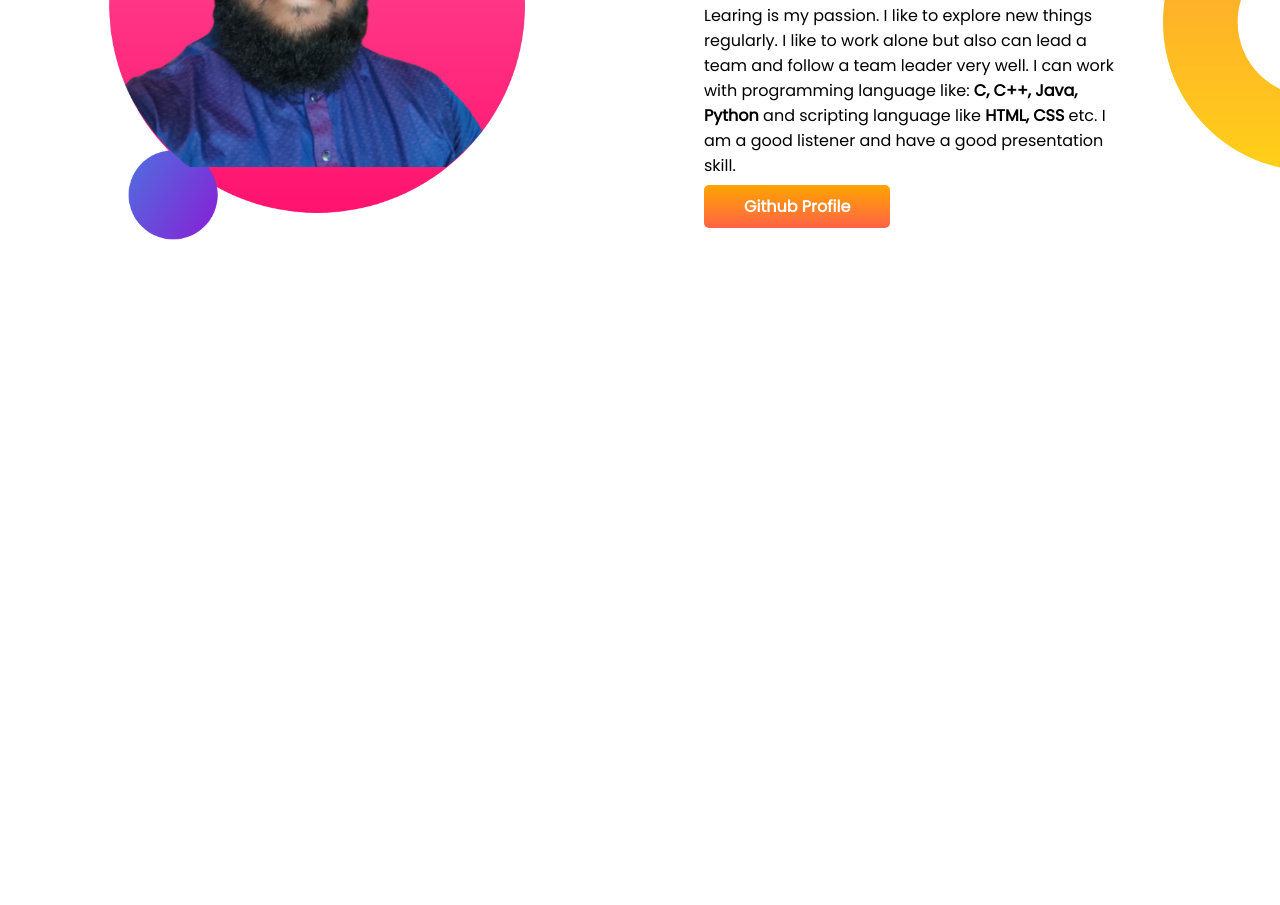
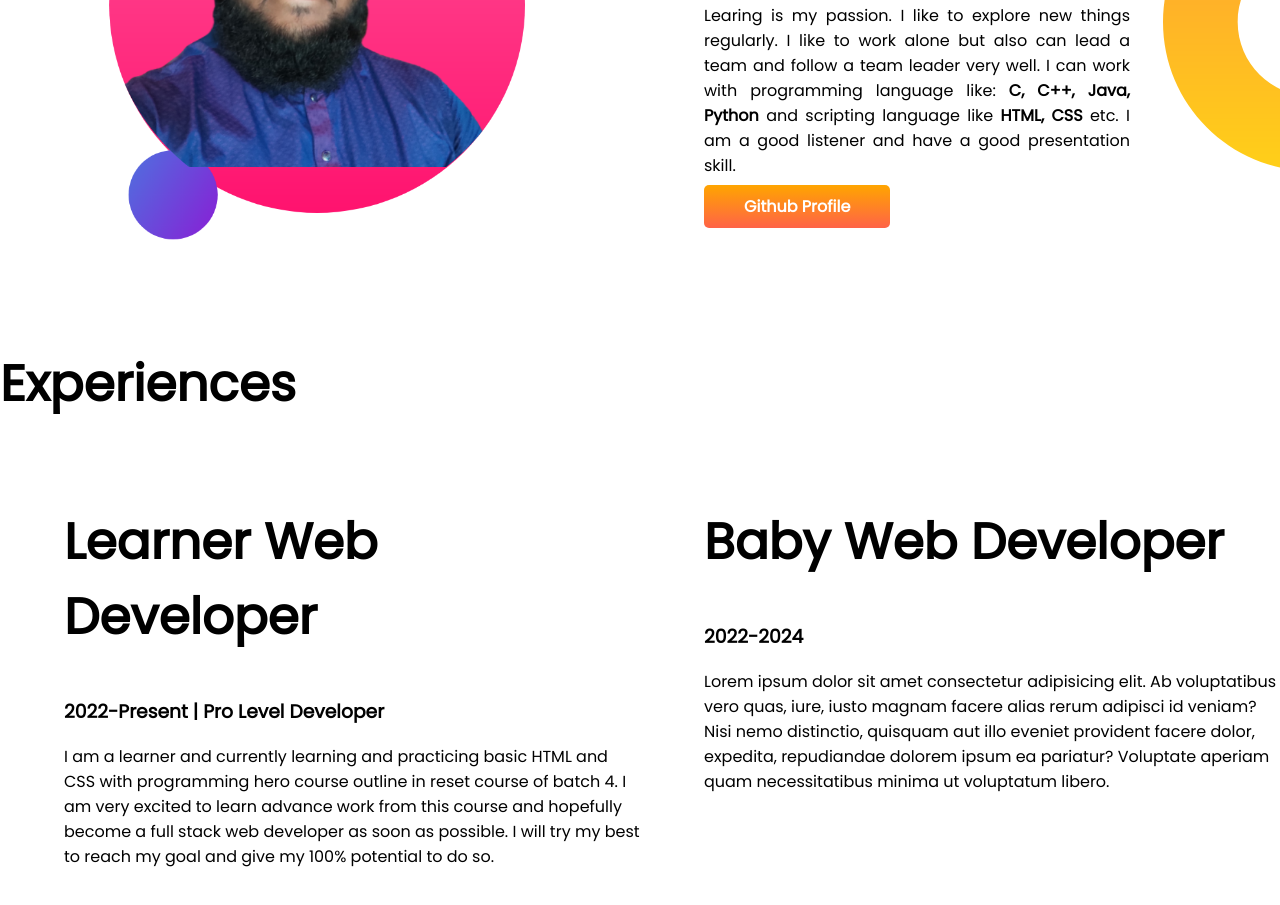
Before and after one commit to webhero-nur/20220703-001-portfolio-website, a plain HTML site: page index.html in a window 1280 px wide. Shown: the part 767-1672 px from the top of the page. Before the commit the page ends 1114 px from the top, so only its background shows below. Drawn offline with Linux system fonts and the light colour scheme.

Commit message:
Experience Section Text Added

```diff
--- a/index.html
+++ b/index.html
@@ -13,7 +13,7 @@
 </head>
 
 <body>
-    <section id="top-banner">
+    <section id="top-banner" class="flexible-container">
         <div class="half-width">
             <h1>Welcome to</h1>
             <h1><span class="orange-color">MD Nure Alom</span> World!</h1>
@@ -28,7 +28,7 @@
         </div>
     </section>
 
-    <section id="dream-big">
+    <section id="dream-big" class="flexible-container">
         <div class="half-width">
             <img src="images/my-bg-2.png" alt="Developer photo in darkpink background">
         </div>
@@ -42,6 +42,32 @@
             <a class="link-button" target="_blank" href="https://github.com/webhero-nur/">Github Profile</a>
         </div>
     </section>
+
+    <section id="experience-area">
+        <h1>Experiences</h1>
+        <div class="flexible-container">
+            <div class="half-width">
+                <h1>Learner Web Developer</h1>
+                <h3>2022-Present | Pro Level Developer</h3>
+                <p>I am a learner and currently learning and practicing basic HTML and CSS with programming hero course
+                    outline in reset course of batch 4. I am very excited to learn advance work from this course and
+                    hopefully become a full stack web developer as soon as possible. I will try my best to reach my goal
+                    and
+                    give my 100% potential to do so.</p>
+            </div>
+            <div class="half-width">
+                <h1>Baby Web Developer</h1>
+                <h3>2022-2024</h3>
+                <p>Lorem ipsum dolor sit amet consectetur adipisicing elit. Ab voluptatibus vero quas, iure, iusto
+                    magnam
+                    facere alias rerum adipisci id veniam? Nisi nemo distinctio, quisquam aut illo eveniet provident
+                    facere
+                    dolor, expedita, repudiandae dolorem ipsum ea pariatur? Voluptate aperiam quam necessitatibus minima
+                    ut
+                    voluptatum libero.</p>
+            </div>
+        </div>
+    </section>
 </body>
 
 </html>
--- a/style.css
+++ b/style.css
@@ -11,7 +11,7 @@ h1 {
     color: orange;
 }
 
-section {
+.flexible-container {
     display: flex;
     margin-bottom: 100px;
 }
@@ -47,4 +47,5 @@ section {
 
 #dream-big p {
     padding-right: 150px;
+    text-align: justify;
 }
```
